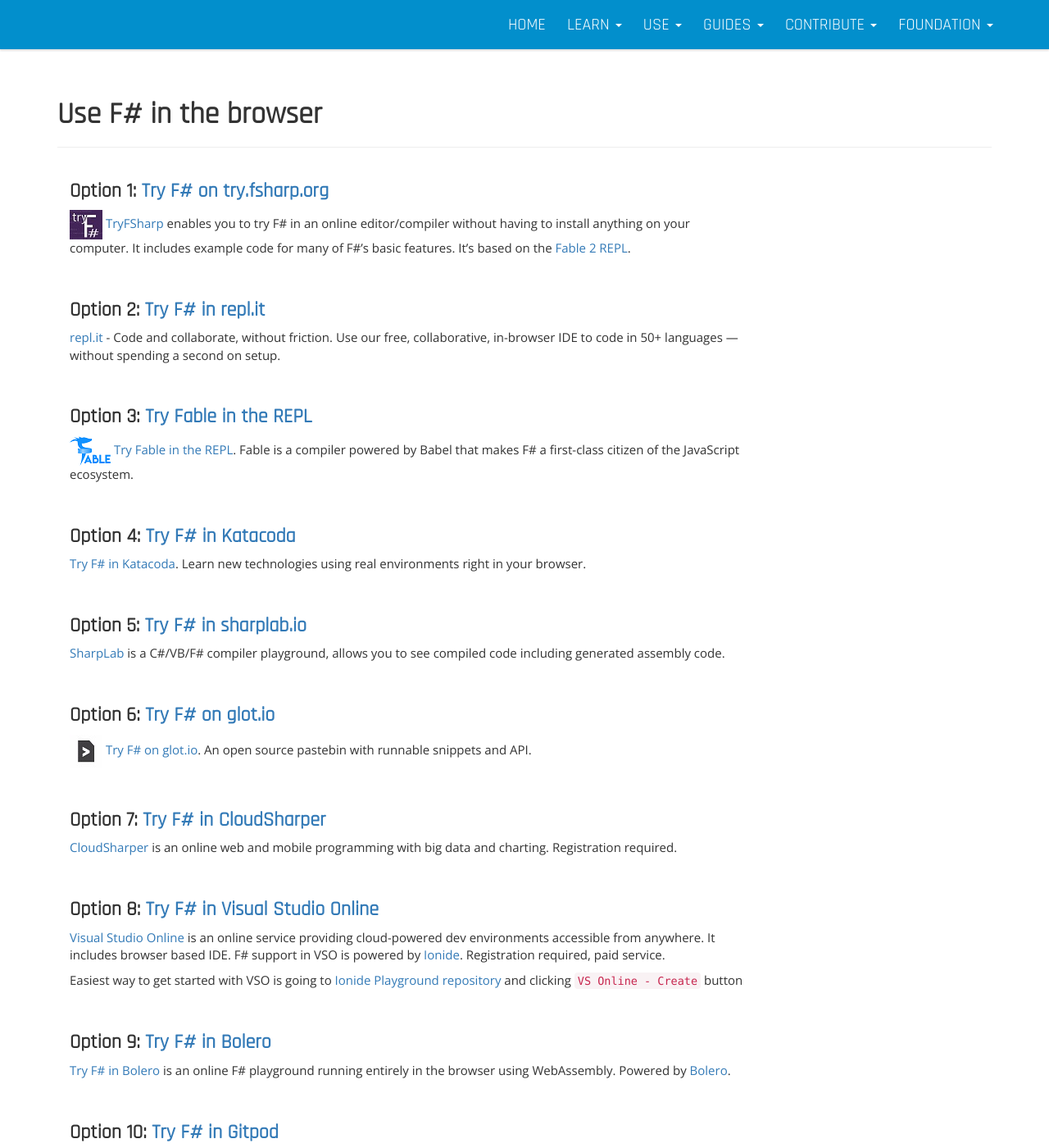
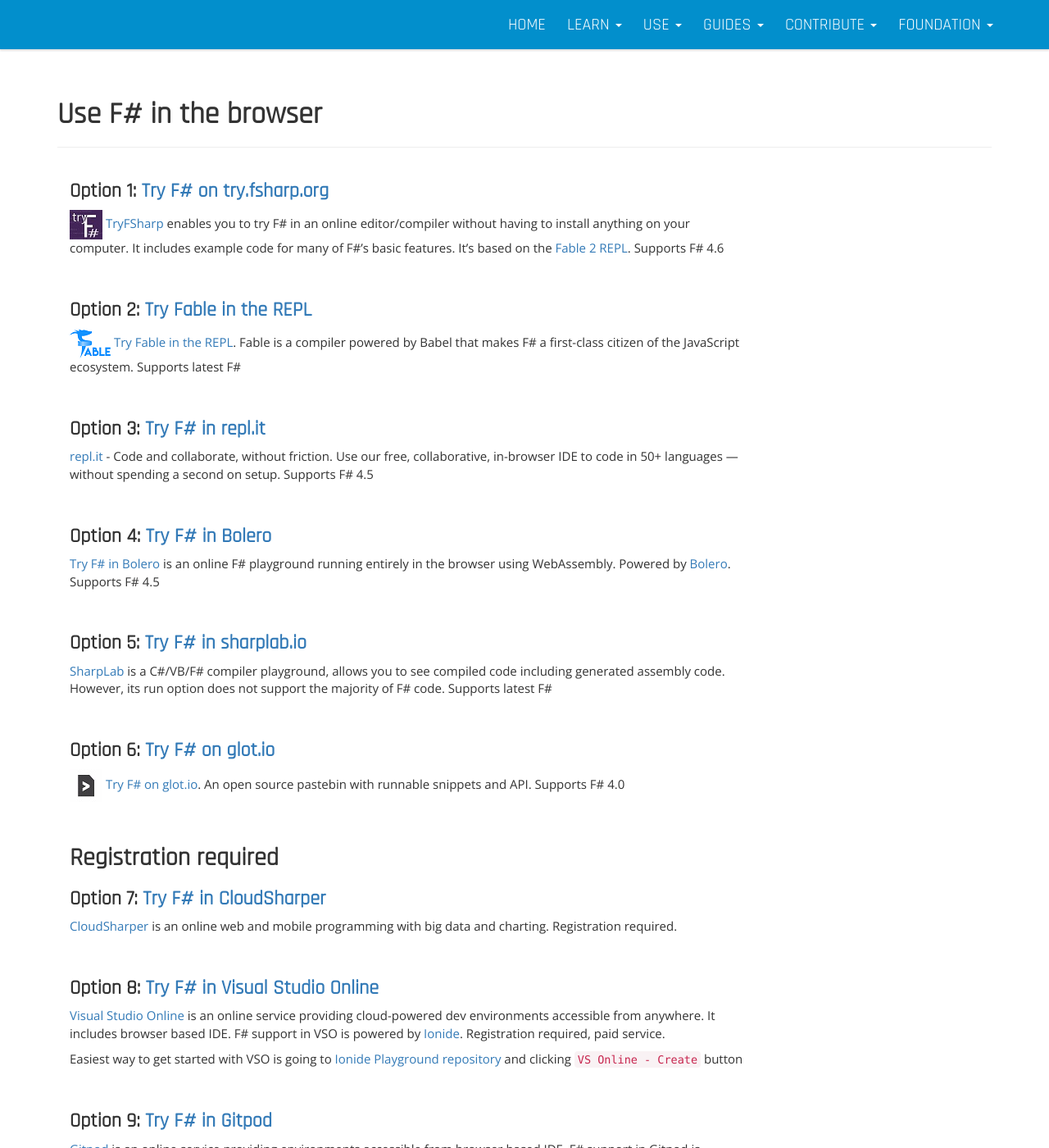
Before and after one commit to fsharp/fsharp.org, a Jekyll site: the page built from use/browser/index.md, in a window 1280 px wide and 1400 px high. Shown: the whole window at 82% size. Built offline with Jekyll 4.4.1, drawn with Linux system fonts in a browser that asks for light colours; nearby versions of some CDN libraries; some of the changed text lies outside the part shown.

Commit message:
Reorder websites based on F# version support

```diff
--- a/use/browser/index.md
+++ b/use/browser/index.md
@@ -7,41 +7,44 @@
 ### Option 1: [Try F# on try.fsharp.org](https://try.fsharp.org/)
 
 ![logo](/images/thumbs/tryfsharp.jpg)&nbsp;[TryFSharp](https://try.fsharp.org/) enables you to try F# in an online editor/compiler without having to install anything on your
-computer. It includes example code for many of F#'s basic features. It's based on the  [Fable 2 REPL](https://fable.io/repl/).
+computer. It includes example code for many of F#'s basic features. It's based on the  [Fable 2 REPL](https://fable.io/repl/). Supports F# 4.6
 
 <br />
 
-### Option 2: [Try F# in repl.it](https://repl.it/languages/fsharp)
+### Option 2: [Try Fable in the REPL](https://fable.io/repl/)
 
-[repl.it](https://repl.it/languages/fsharp) - Code and collaborate,
-without friction. Use our free, collaborative, in-browser IDE to code in 50+ languages — without spending a second on setup.
+![logo](/images/thumbs/fable.png)&nbsp;[Try Fable in the REPL](https://fable.io/repl/). Fable is a compiler powered by Babel that makes F# a first-class citizen of the JavaScript ecosystem. Supports latest F#
 
 <br />
 
-### Option 3: [Try Fable in the REPL](https://fable.io/repl/)
+### Option 3: [Try F# in repl.it](https://repl.it/languages/fsharp)
 
-![logo](/images/thumbs/fable.png)&nbsp;[Try Fable in the REPL](https://fable.io/repl/). Fable is a compiler powered by Babel that makes F# a first-class citizen of the JavaScript ecosystem.
+[repl.it](https://repl.it/languages/fsharp) - Code and collaborate,
+without friction. Use our free, collaborative, in-browser IDE to code in 50+ languages — without spending a second on setup. Supports F# 4.5
 
 <br />
 
-### Option 4: [Try F# in Katacoda](https://www.katacoda.com/courses/fsharp/playground)
+### Option 4: [Try F# in Bolero](https://tryfsharp.fsbolero.io)
 
-[Try F# in Katacoda](https://www.katacoda.com/courses/fsharp/playground). Learn new technologies using real environments
-right in your browser.
+[Try F# in Bolero](https://tryfsharp.fsbolero.io) is an online F# playground running entirely in the browser using WebAssembly. Powered by [Bolero](https://fsbolero.io). Supports F# 4.5
 
 <br />
 
 ### Option 5: [Try F# in sharplab.io](https://sharplab.io/)
 
 [SharpLab](https://sharplab.io/) is a C#/VB/F# compiler playground, allows you to see compiled code including generated assembly code.
+However, its run option does not support the majority of F# code. Supports latest F#
 
 <br />
 
 ### Option 6: [Try F# on glot.io](https://glot.io/new/fsharp)
 
-![logo](/images/thumbs/glot-io.jpg)&nbsp;[Try F# on glot.io](https://glot.io/new/fsharp). An open source pastebin with runnable snippets and API.
+![logo](/images/thumbs/glot-io.jpg)&nbsp;[Try F# on glot.io](https://glot.io/new/fsharp). An open source pastebin with runnable snippets and API. Supports F# 4.0
+
 
 <br />
+
+## Registration required
 
 ### Option 7: [Try F# in CloudSharper](https://cloudsharper.com/)
 
@@ -57,14 +60,17 @@
 
 <br />
 
-### Option 9: [Try F# in Bolero](https://tryfsharp.fsbolero.io)
-
-[Try F# in Bolero](https://tryfsharp.fsbolero.io) is an online F# playground running entirely in the browser using WebAssembly. Powered by [Bolero](https://fsbolero.io).
-
-<br />
-
-### Option 10: [Try F# in Gitpod](https://www.gitpod.io/)
+### Option 9: [Try F# in Gitpod](https://www.gitpod.io/)
 
 [Gitpod](https://www.gitpod.io/) is an online service providing environments accessible from browser based IDE. F# support in Gitpod is powered by [Ionide](https://ionide.io/). Registration required, paid service, includes free OSS plan.
 
 Easiest way to get started with Gitpod is going to [Ionide Playground repository](https://github.com/ionide/playground) and clicking `Open in Gitpod` button
+
+<br />
+
+## Deprecated
+
+### [Try F# in Katacoda](https://www.katacoda.com/courses/fsharp/playground)
+
+[Try F# in Katacoda](https://www.katacoda.com/courses/fsharp/playground). Learn new technologies using real environments
+right in your browser. This environment is no longer available.
```
